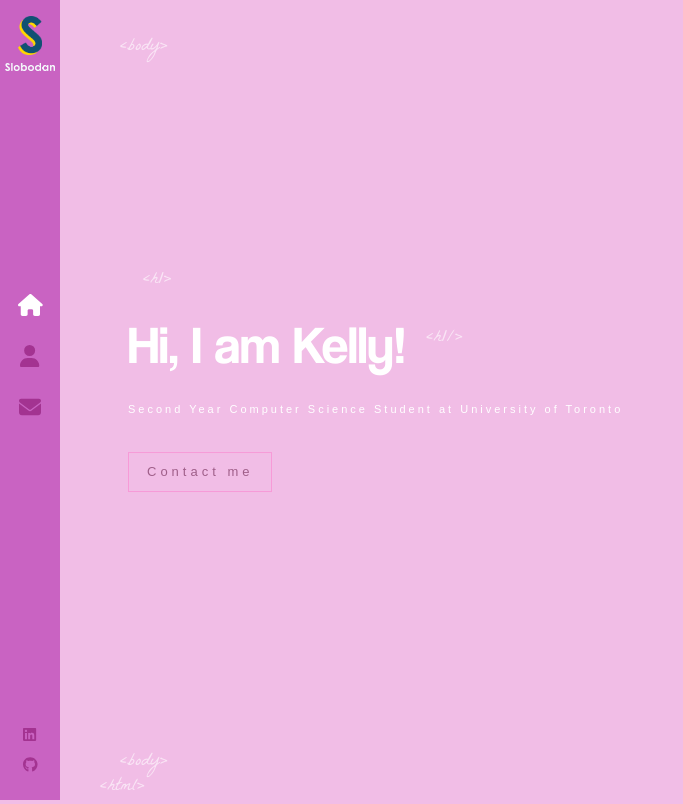
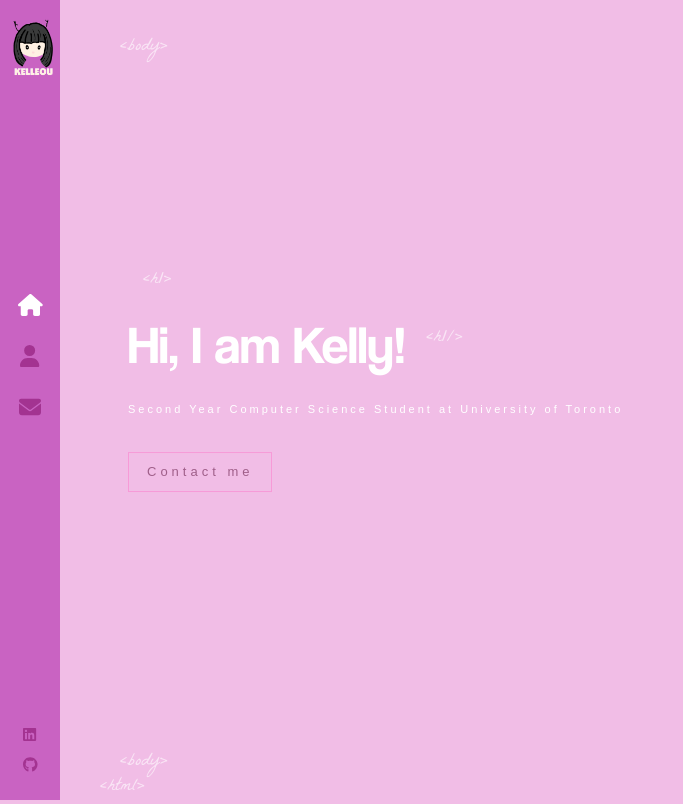
Before and after one commit to Kelleou/kelleou, a React (Create React App) app: page / in a window 1280 px wide. Shown: the whole page, without its empty margins (0-683 px from the left). Built offline with nearby package versions, Linux system fonts and the light colour scheme.

Commit message:
Added logo

```diff
--- a/src/components/Sidebar/index.js
+++ b/src/components/Sidebar/index.js
@@ -1,7 +1,6 @@
 import { Link, NavLink } from 'react-router-dom'
 import './index.scss'
-import LogoS from '../../assets/images/logo-s.png'
-import LogoSubtitle from '../../assets/images/logo_sub.png'
+import Logo from '../../assets/images/logo.png'
 import { FontAwesomeIcon } from '@fortawesome/react-fontawesome'
 import { faEnvelope, faHome, faUser } from '@fortawesome/free-solid-svg-icons'
 import { faGithub, faLinkedin } from '@fortawesome/free-brands-svg-icons'
@@ -9,8 +8,7 @@
 const Sidebar = () => (
     <div className='nav-bar'>
         <Link className='logo' to='/'>
-            <img src={LogoS} alt="logo" />
-            <img className='sub-logo' src={LogoSubtitle} alt="kelleou" />
+            <img src={Logo} alt="logo" />
         </Link>
         <nav>
             <NavLink exact="true" activeclassname="active" to="/">
--- a/src/components/Sidebar/index.scss
+++ b/src/components/Sidebar/index.scss
@@ -14,12 +14,8 @@
         img{
             display: block;
             margin: 8px auto;
-            width: 24px;
+            width: 65px;
             height: auto;
-
-            &.sub-logo {
-                width: 50px;
-            }
         }
     }
 
```
Also changed, not shown: src/assets/images/logo.png (added), src/assets/images/logo_sub.png (deleted).
